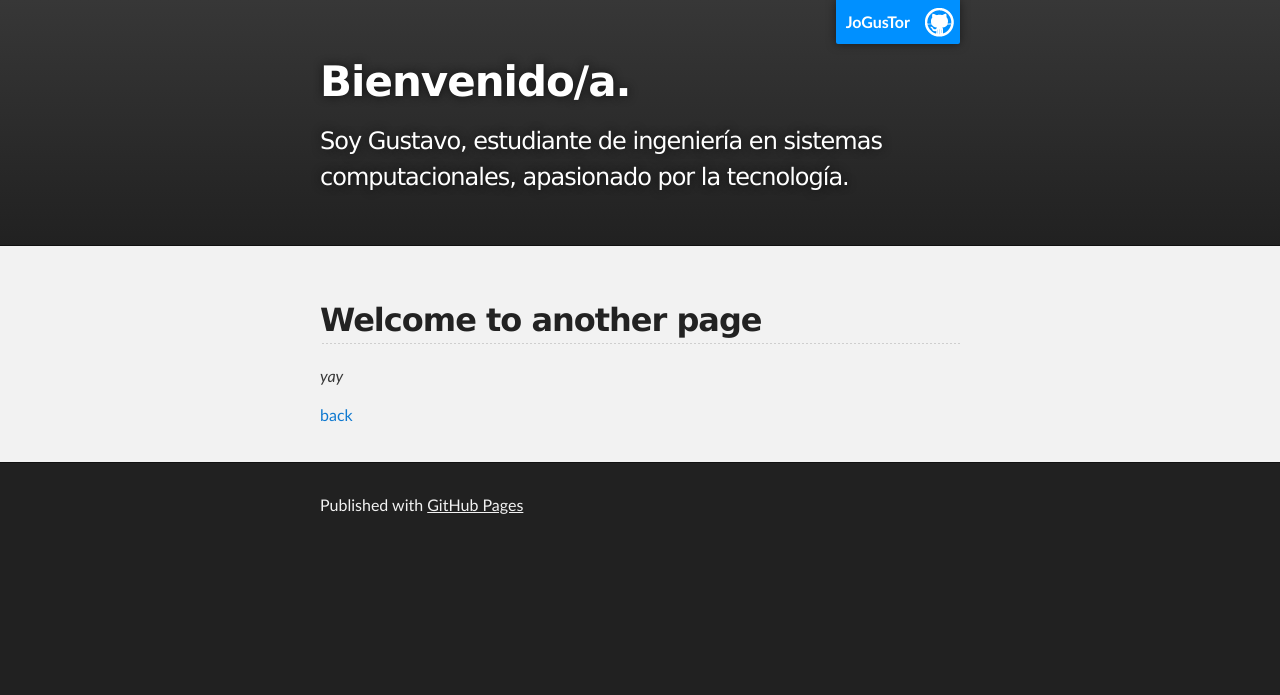
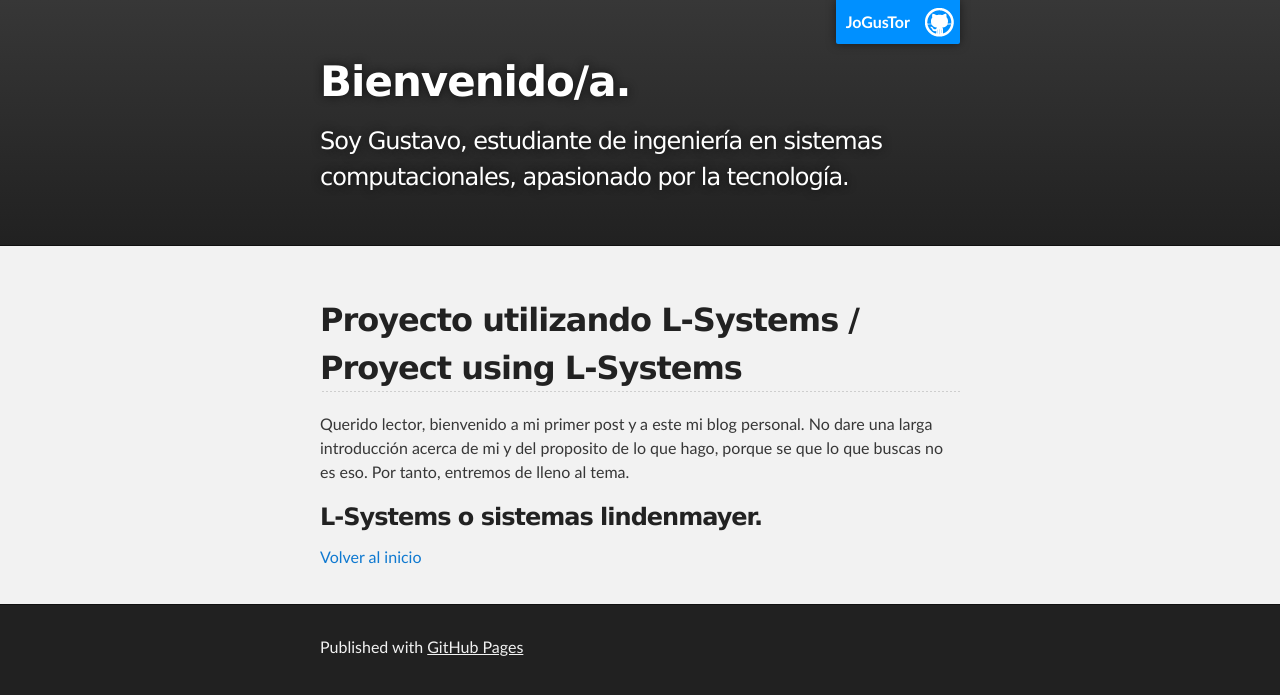
Before and after one commit to JoGusTor/JoGusTor.github.io, a Jekyll site: the page built from another-page.md, in a window 1280 px wide. Shown: the top 695 px of the page. Built offline with Jekyll 4.4.1, drawn with Linux system fonts in a browser that asks for light colours; our own code applies the rules of GitHub Pages for plain Markdown files.

Commit message:
bienvenido

```diff
--- a/another-page.md
+++ b/another-page.md
@@ -2,8 +2,15 @@
 layout: default
 ---
 
-## Welcome to another page
+## Proyecto utilizando L-Systems / Proyect using L-Systems
 
-_yay_
+Querido lector, bienvenido a mi primer post y a este mi blog personal.
+No dare una larga introducción acerca de mi y del proposito de lo que
+hago, porque se que lo que buscas no es eso. Por tanto, entremos de lleno
+al tema.
 
-[back](./)
+### L-Systems o sistemas lindenmayer.
+
+
+
+[Volver al inicio](./)
```
Also changed, not shown: index.md (+4 -1 lines).
